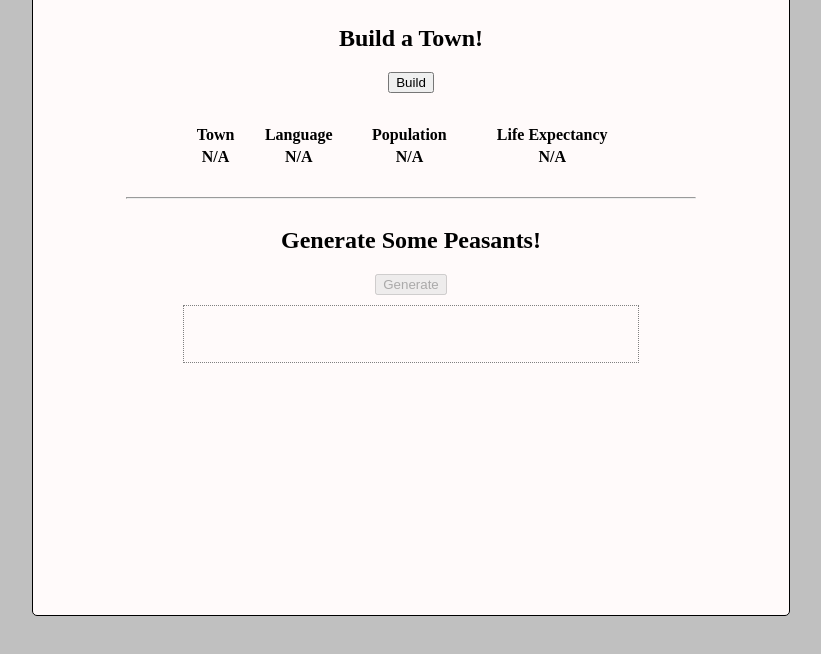
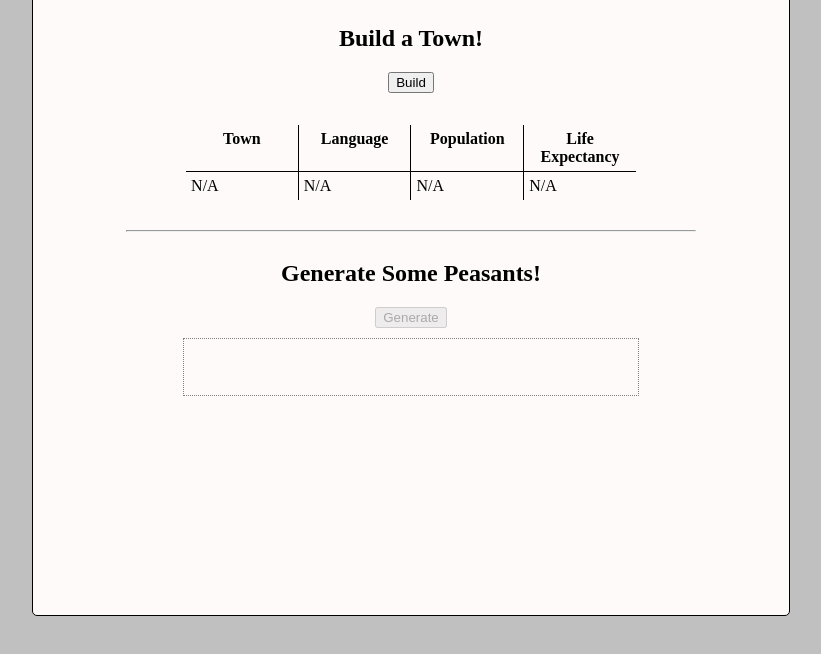
Before and after one commit to nvanbaak/medieval-town-simulator, a website: page public/html/main.html in a window 1280 px wide. Shown: the part 126-780 px from the top of the page, without its empty margins (229-1050 px from the left). Drawn offline with nearby package versions, Linux system fonts and the light colour scheme.

Commit message:
got clever with table styling

```diff
--- a/public/css/main.css
+++ b/public/css/main.css
@@ -50,5 +50,27 @@ hr {
 table {
     width: 60%;
     margin: 30px auto 20px auto;
+}
+
+tr {
+    display: flex;
     justify-content: space-around;
 }
+
+tr>* {
+    width: 100%;
+    padding: 5px;
+}
+
+th {
+    border-bottom: 1px solid black;
+    border-right: 1px solid black;
+}
+
+td {
+    border-right: 1px solid black;
+}
+
+th:last-child, td:last-child {
+    border-right: 0px;
+}
--- a/public/html/main.html
+++ b/public/html/main.html
@@ -27,10 +27,10 @@
                         <th>Life Expectancy</th>
                     </tr>
                     <tr id="townData">
-                        <th>N/A</th>
-                        <th>N/A</th>
-                        <th>N/A</th>
-                        <th>N/A</th>
+                        <td>N/A</td>
+                        <td>N/A</td>
+                        <td>N/A</td>
+                        <td>N/A</td>
                     </tr>
                 </table>
             </section>
--- a/public/js/main.js
+++ b/public/js/main.js
@@ -3,6 +3,7 @@ const nameCol1 = $("#nameGenCol1");
 const nameCol2 = $("#nameGenCol2");
 
 const townGenBtn = $("#townGen");
+const townData = $("#townData");
 
 let town;
 let lang;
@@ -25,6 +26,10 @@ $(document).ready(function() {
             // Load language
             lang = town.language;
             console.log(lang)
+
+            // Display town data
+            townData
+                .append($("<td>"))
 
             // Enable peasant generation
             nameGenBtn.prop("disabled", false);
```
